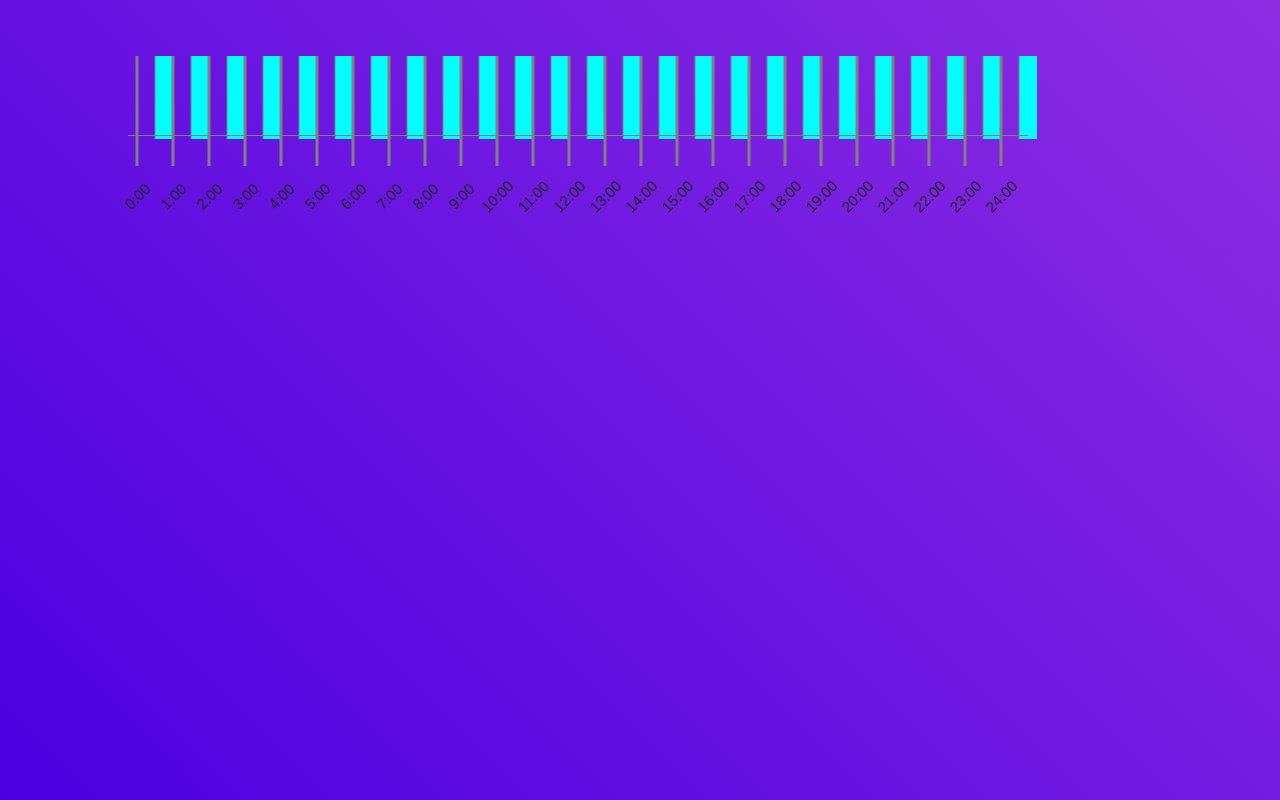
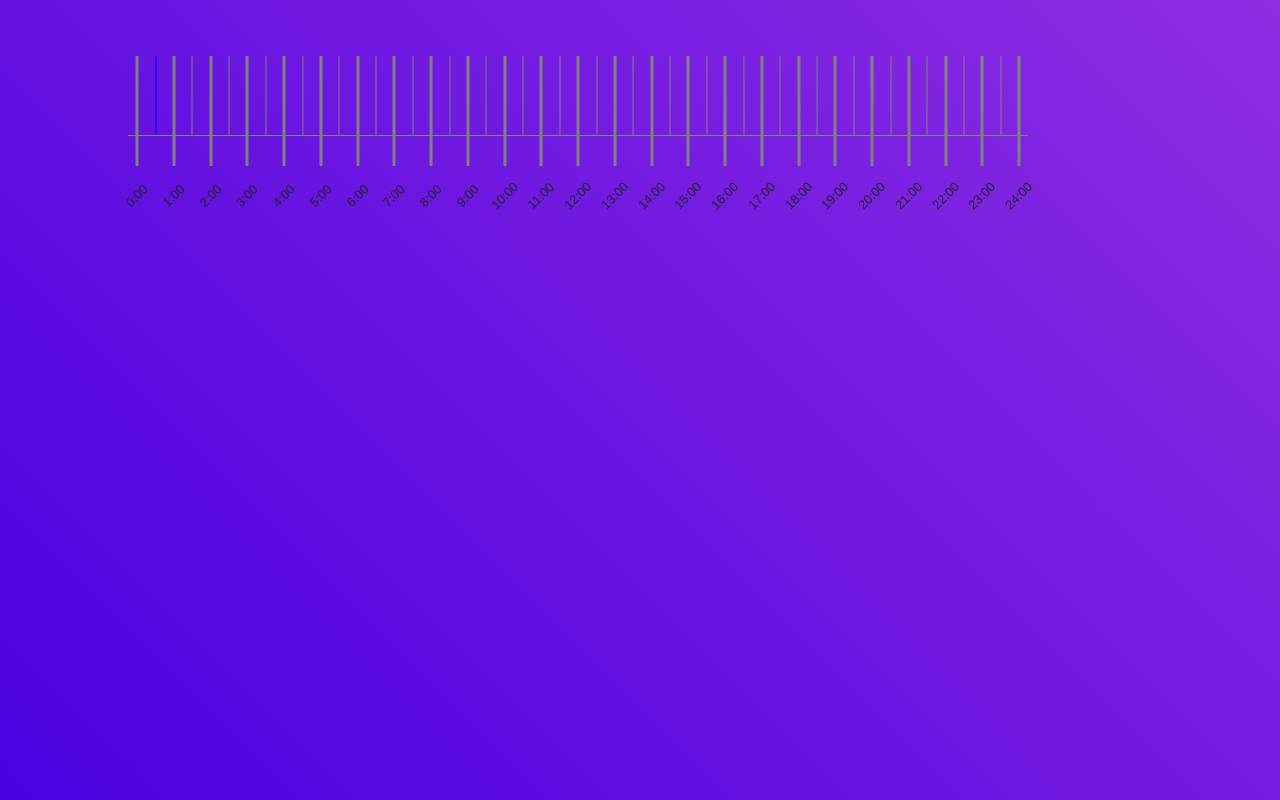
Before and after one commit to Luc265/CalendarProject, a plain HTML site: page 2. プログラミング/カレンダー表示/time_index.html in a window 1280 px wide. Both pictures are taken after a click on the element 155 px from the left and 111 px from the top of the page. Drawn offline with nearby package versions, Linux system fonts and the light colour scheme; files that its build step writes are made by us from their sources.

Commit message:
時刻表示：　時間　完成

```diff
--- a/2. プログラミング/カレンダー表示/time_index.html
+++ b/2. プログラミング/カレンダー表示/time_index.html
@@ -15,34 +15,11 @@
     </head>
 
     <body>
-        <div class="ruler-main-content">
+        <div class="time-main-content">
             <div class="horizol-line">
-
             </div>
             <div class="body_time">
-                <!-- <div class="time-unit">
-                    <div class="text-top-containt text-hide"><b>00</b></div>
-                    <div class="verical-line-containt">
-                        <div class="line hour-line line-non-select">
-
-                        </div>
-                        <div class="select-background"></div>
-                    </div>
-                    <div class="text-bottom-containt">00</div>
-                </div>
-
-                <div class="time-unit">
-                        <div class="text-top-containt text-hide"><b>30</b></div>
-                        <div class="verical-line-containt">
-                            <div class="line minute-line line-non-select">
-
-                            </div>
-                            <div class="select-background"></div>
-                        </div>
-                        <div class="text-bottom-containt text-hide">30</div>
-                </div>            -->
             </div>
-
         </div>
     </body>
 </html>
--- a/2. プログラミング/カレンダー表示/time_script.js
+++ b/2. プログラミング/カレンダー表示/time_script.js
@@ -1,10 +1,15 @@
-function drawTime(){
+const orgPoint_Time = new Date(null);
+const endPoint_Time = new Date(null);
+let originPoint;
+let originPoint_textBot;
 
+function drawTime() {
     const timeBody = document.querySelector(".body_time");
     let html = "";
     // Date cell creation
-    for (i=0; i < 25; i++){
-        let htmlUnit = `<div class="time-unit">
+    for (i = 0; i < 25; i++) {
+        if (i != 24) {
+            let htmlUnit = `<div class="time-unit">
         <div class="text-top-containt text-hide"><b>${i}:00</b></div>
         <div class="verical-line-containt">
             <div class="line hour-line line-non-select">
@@ -20,49 +25,64 @@ function drawTime(){
                 <div class="line minute-line line-non-select">
 
                 </div>
-                <div class="background select"></div>
+                <div class="background non-select"></div>
             </div>
             <div class="text-bottom-containt text-hide">${i}:30</div>
         </div>`
-        html = html + htmlUnit;
+            html = html + htmlUnit;
+        } else {
+            let htmlUnit = `<div class="time-unit">
+        <div class="text-top-containt text-hide"><b>${i}:00</b></div>
+        <div class="verical-line-containt">
+            <div class="line hour-line line-non-select">
+
+            </div>
+            <div class="background non-select"></div>
+        </div>
+        <div class="text-bottom-containt">${i}:00</div>
+        </div>`
+            html = html + htmlUnit;
+        }
     }
     timeBody.innerHTML = html;
 }
 
-function addEventHover(){
+function addEventHover() {
     const line = document.querySelectorAll(".time-unit");
-    line.forEach(item =>{
-        item.addEventListener("mouseenter", function(item){
+
+    line.forEach(item => {
+        item.addEventListener("mouseenter", function (item) {
             const textTop = item.target.querySelector(".text-top-containt");
             // const textBot = this.item.querySelector(".text-bottom-containt");
             const lineNonSelect = item.target.querySelector(".line.line-non-select");
             const lineSelect = item.target.querySelector(".line.line-select");
 
-            if(lineNonSelect != undefined){
+            if (lineNonSelect != undefined) {
                 lineNonSelect.classList.add("line-hover-non-select");
                 lineNonSelect.classList.remove("line-non-select");
             }
 
-            if(lineSelect != undefined){
+            if (lineSelect != undefined) {
                 lineSelect.classList.add("line-hover-select");
                 lineSelect.classList.remove("line-select");
             }
 
             textTop.classList.remove("text-hide");
             textTop.classList.add("text-display");
+            var luc = orgPoint_Time.valueOf();
         })
-        item.addEventListener("mouseleave", function(item){
+
+        item.addEventListener("mouseleave", function (item) {
             const textTop = item.target.querySelector(".text-top-containt");
-            // const textBot = this.item.querySelector(".text-bottom-containt");
             const lineNonSelect = item.target.querySelector(".line.line-hover-non-select");
             const lineSelect = item.target.querySelector(".line.line-hover-select");
 
-            if(lineNonSelect != undefined){
+            if (lineNonSelect != undefined) {
                 lineNonSelect.classList.remove("line-hover-non-select");
                 lineNonSelect.classList.add("line-non-select");
             }
 
-            if(lineSelect != undefined){
+            if (lineSelect != undefined) {
                 lineSelect.classList.remove("line-hover-select");
                 lineSelect.classList.add("line-select");
             }
@@ -70,17 +90,86 @@ function addEventHover(){
             textTop.classList.add("text-hide");
             textTop.classList.remove("text-display");
         })
-        item.addEventListener("click", function(item){
-            const textTop = item.target.querySelector(".text-top-containt");
-            // const textBot = this.item.querySelector(".text-bottom-containt");
-            // const line = this.item.querySelector(".line");
+
+        item.addEventListener("click", function (item) {
+            const timeChart = item.currentTarget.closest(".body_time");
+            const timeChart_Unit = timeChart.querySelectorAll(".time-unit");
+            //全てのラインとテキストボトムの色をクリア
+            timeChart_Unit.forEach(Item => {
+                const line = Item.querySelector(".line");
+                const lineSelect = Item.querySelector(".line.line-select");
+                const textBottom = Item.querySelector(".text-bottom-containt");
+                const select_TextBot = Item.querySelector(".text-bottom-containt.text-select");
+                if (lineSelect != undefined) {
+                    line.classList.remove("line-select");
+                    line.classList.add("line-non-select");
+                }
+                if (select_TextBot != undefined) {
+                    textBottom.classList.remove("text-select");
+                }
+            })
+
+            let originTime = item.currentTarget.querySelector(".text-bottom-containt").textContent.split(":");
+            const textTop = item.currentTarget.querySelector(".text-top-containt");
+            const textBot = item.currentTarget.querySelector(".text-bottom-containt");
+            const line = item.currentTarget.querySelector(".line");
+            textTop.classList.remove("text-display");
             textTop.classList.add("text-hide");
-            textTop.classList.remove("text-display");
+            textBot.classList.add("text-select");
+            line.classList.remove("line-hover-non-select");
+
+            //設定の原点ポイント
+            if (orgPoint_Time.valueOf() == 0) {
+                orgPoint_Time.setHours(originTime[0]);
+                orgPoint_Time.setMinutes(originTime[1]);
+                line.classList.add("line-select");
+                originPoint = item.currentTarget.querySelector(".line");
+                originPoint_textBot = item.currentTarget.querySelector(".text-bottom-containt");
+            }
+            //設定のエンドポイント
+            if (orgPoint_Time.valueOf() != 0) {
+                originPoint.classList.remove("line-non-select");
+                originPoint.classList.add("line-select");
+                line.classList.remove("line-non-select");
+                line.classList.add("line-select");
+                originPoint_textBot.classList.add("text-select");
+                if (originTime[0] == 24) {
+                    endPoint_Time.setHours(23);
+                    endPoint_Time.setMinutes(59);
+                } else {
+                    endPoint_Time.setHours(originTime[0]);
+                    endPoint_Time.setMinutes(originTime[1]);
+                }
+                highlightTimeRange(endPoint_Time, item);
+            }
         })
     })
 }
-window.onload = function()
-{
+//時間の範囲マーク
+function highlightTimeRange(endPoint_Time, item) {
+    const timeChart = item.currentTarget.closest(".body_time");
+    const timeList = timeChart.querySelectorAll(".time-unit");
+    //背景色のクリア
+    timeList.forEach(_time => {
+        const time = _time.querySelector(".background")
+        time.classList.remove("select");
+        time.classList.add("non-select");
+    });
+    //背景色マーク
+    timeList.forEach(_time => {
+        let _Time = _time.querySelector(".text-bottom-containt").textContent.split(":");
+        let Time = new Date(null);
+        Time.setHours(_Time[0]);
+        Time.setMinutes(_Time[1]);
+        if (Time >= orgPoint_Time && Time < endPoint_Time || Time < orgPoint_Time && Time >= endPoint_Time) {
+            const time = _time.querySelector(".background")
+            time.classList.remove("non-select");
+            time.classList.add("select");
+        }
+    });
+}
+
+window.onload = function () {
     drawTime();
     addEventHover();
 };
--- a/2. プログラミング/カレンダー表示/time_style.css
+++ b/2. プログラミング/カレンダー表示/time_style.css
@@ -1,12 +1,11 @@
-div.ruler-main-content{
+div.time-main-content{
   position: relative;
   display: flex;
   width: 900px;
   height: 150px;
-  /* background-color: antiquewhite; */
 }
 
-div.ruler-main-content div.time-unit {
+div.time-main-content div.time-unit {
   position: relative;
   width: calc(100% / 10);
   height: 100%;
@@ -20,14 +19,14 @@ div.ruler-main-content div.time-unit {
   display: block;
 }
 .text-select{
-  color: aqua;
+  color: blue;
 }
 
 .text-non-select{
   color: gray;
 }
 
-div.ruler-main-content div.time-unit .text-top-containt{
+div.time-main-content div.time-unit .text-top-containt{
   position: absolute;
   width: auto;
   height: 20px;
@@ -38,7 +37,7 @@ div.ruler-main-content div.time-unit .text-top-containt{
   /* background-color: aqua; */
 }
 
-div.ruler-main-content div.time-unit .text-bottom-containt{
+div.time-main-content div.time-unit .text-bottom-containt{
   position: absolute;
   width: auto;
   height: 20px;
@@ -47,28 +46,29 @@ div.ruler-main-content div.time-unit .text-bottom-containt{
   /* transform: rotate(-45deg); */
   left: 50%;
   transform: translateX(-50%) rotate(-45deg);
-  font-size: 15px;
+  font-size: 80%;
   /* background-color: aqua; */
 }
 
-div.ruler-main-content div.time-unit .background {
+div.time-main-content div.time-unit .background {
   position: absolute;
   z-index: -1;
   background-color: aqua;
-  height: 75%;
+  opacity: 20%;
+  height: 72%;
   width: 100%;
   left: 50%;
 }
 
-div.ruler-main-content div.time-unit .select {
+div.time-main-content div.time-unit .select {
   display: block;
 }
 
-div.ruler-main-content div.time-unit .non-select {
+div.time-main-content div.time-unit .non-select {
   display: none;
 }
 
-div.ruler-main-content div.time-unit .verical-line-containt{
+div.time-main-content div.time-unit .verical-line-containt{
   position: relative;
   width: 100%;
   height: calc(100% - 40px);
@@ -76,7 +76,7 @@ div.ruler-main-content div.time-unit .verical-line-containt{
   /* background-color:bisque; */
 }
 
-div.ruler-main-content div.time-unit .verical-line-containt .line{
+div.time-main-content div.time-unit .verical-line-containt .line{
   position: absolute;
   /* width: 1px; */
   /* height: 100%; */
@@ -91,12 +91,12 @@ div.ruler-main-content div.time-unit .verical-line-containt .line{
 }
 
 .minute-line {
-  height: 75%;
+  height: 72%;
   width: 1px;
 }
 
 .line-select{
-  background-color: aqua;
+  background-color: blue;
 }
 
 .line-non-select{
```
